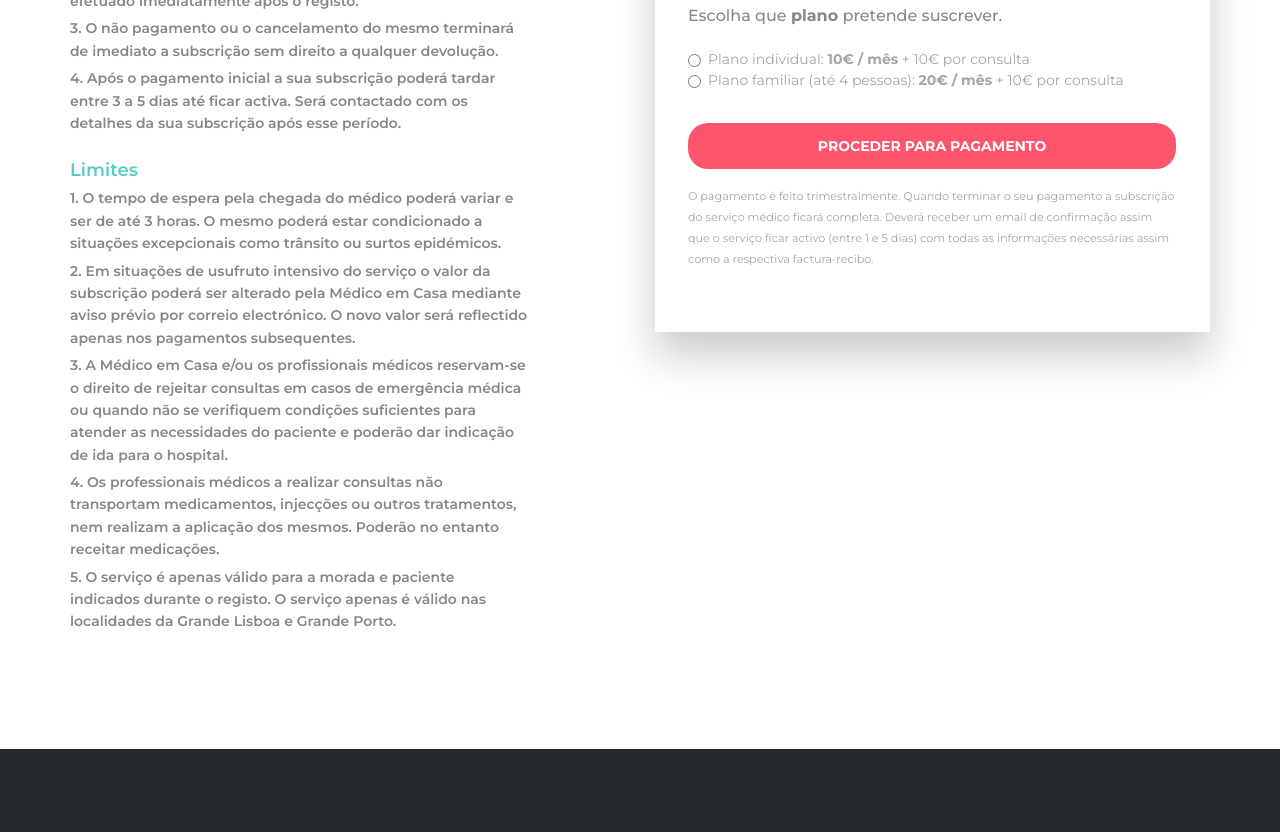
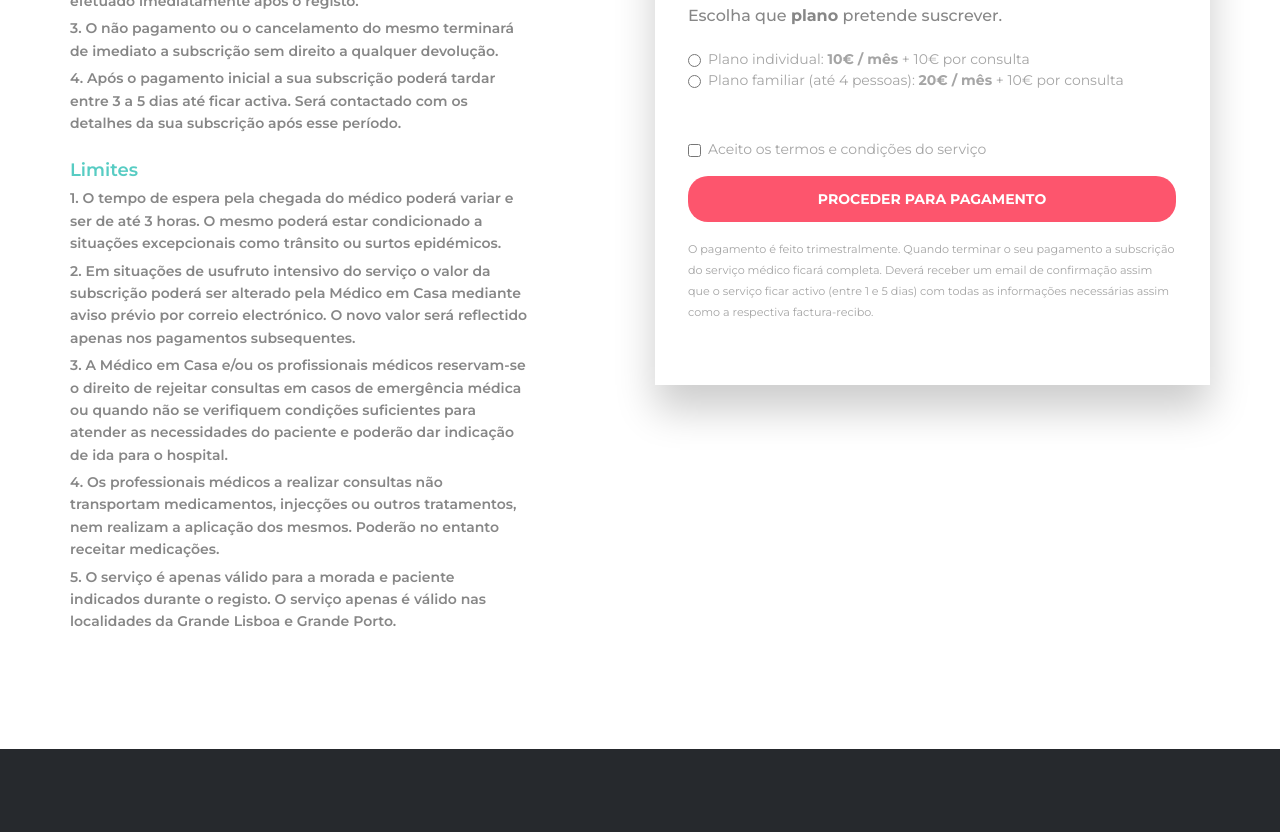
Before and after one commit to paulogaspar/mec, a plain HTML site: page subscribe.html in a window 1280 px wide. Shown: the part 1440-2272 px from the top of the page. Drawn offline with Linux system fonts and the light colour scheme; no server answers.

Commit message:
added confirmation box

```diff
--- a/subscribe.html
+++ b/subscribe.html
@@ -210,6 +210,12 @@
 								</div>
 								<button type="button" class="btn btn-link" id="addExtraPerson"><small>Adicionar outra pessoa</small></button>
 							</div>
+							<div class="form-check mt-5">
+								<input class="form-check-input" type="checkbox" id="confirm" required>
+								<label class="form-check-label" for="confirm">
+								    Aceito os termos e condições do serviço
+								</label>
+							</div>
 						</form>
 
 							<button class="button button_1 contact_button trans_200 my-3" id="checkout-button">Proceder para pagamento</button>
```
